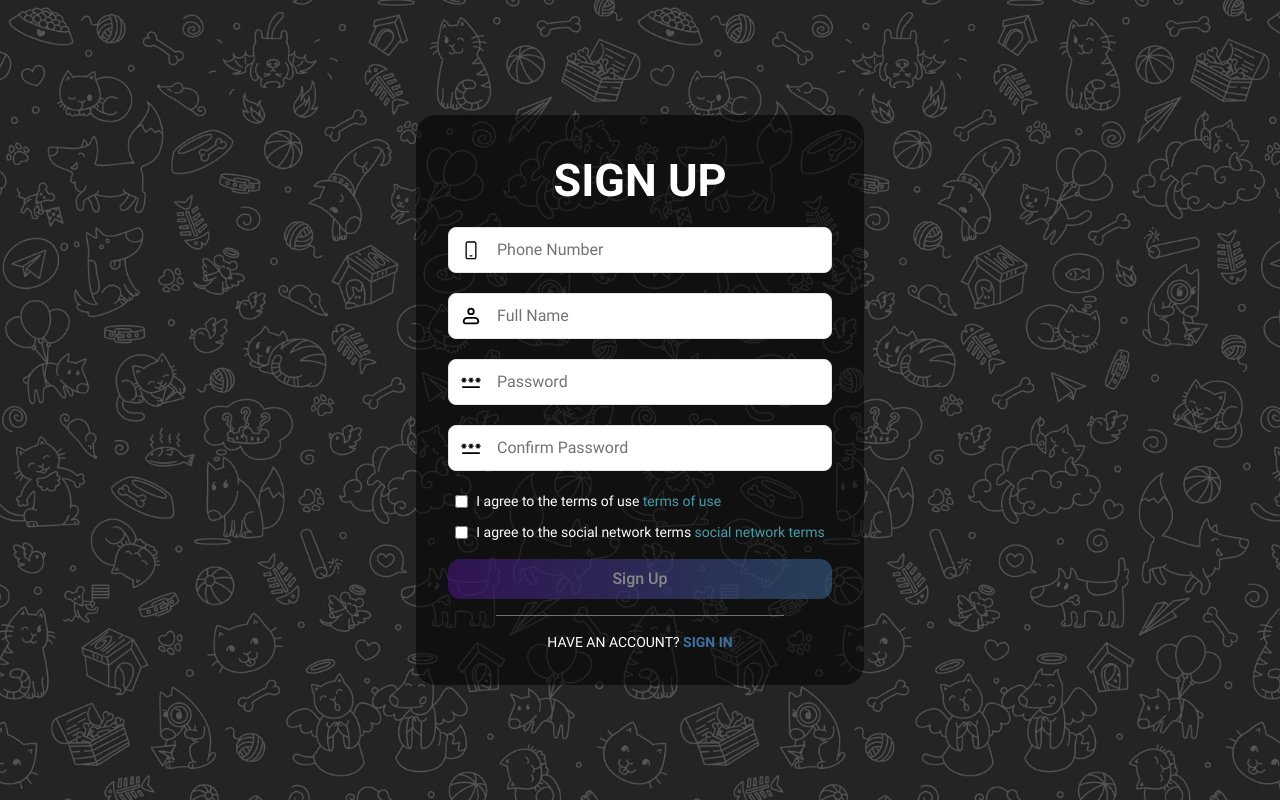
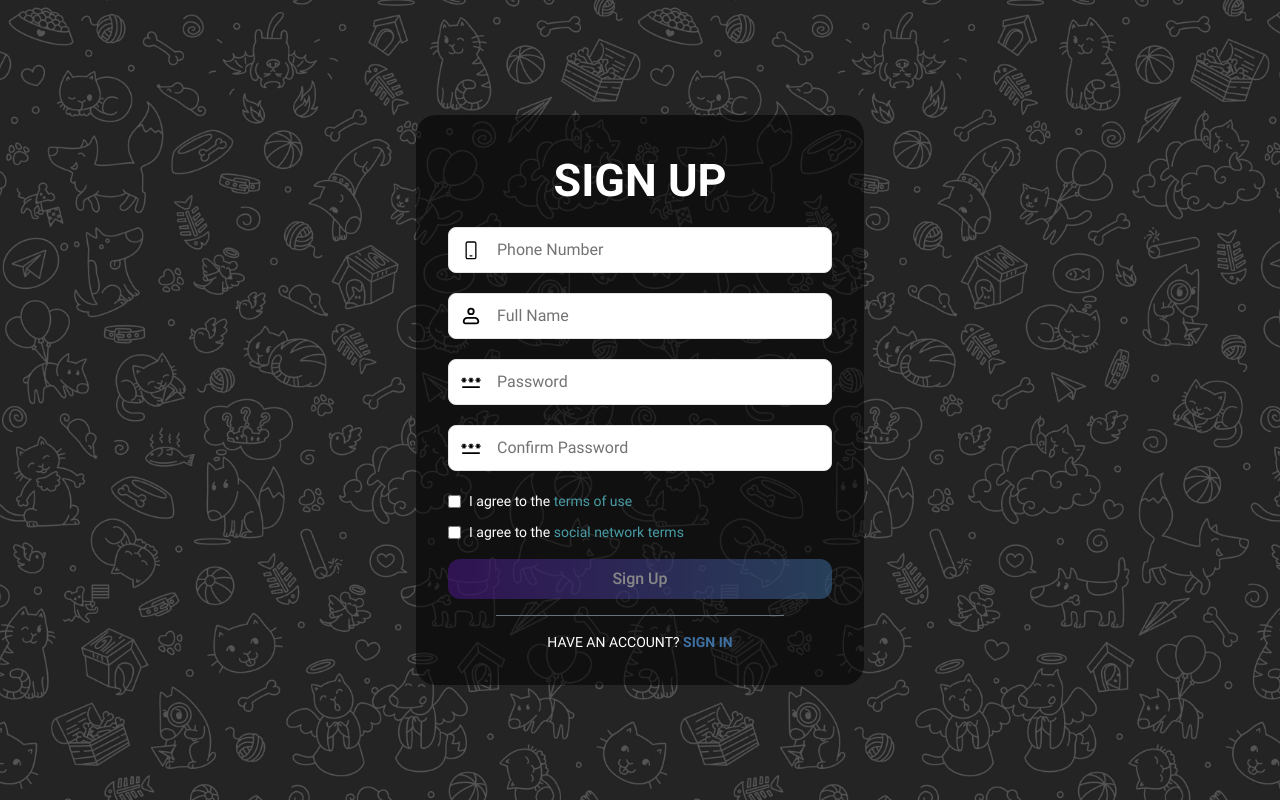
Before and after one commit to datvct/chathub-web, a Next.js app in the folder chathub-web/: page /sign-up in a window 1280 px wide. Built offline with nearby package versions, Linux system fonts and the light colour scheme.

Commit message:
Correct incorrect text from SignUp page

```diff
--- a/chathub-web/src/app/sign-up/page.tsx
+++ b/chathub-web/src/app/sign-up/page.tsx
@@ -115,7 +115,7 @@ const SignUpPage: React.FC = () => {
           />
         </div>
 
-        <div className="flex flex-col gap-2.5 mb-4">
+        <div className="w-full flex flex-col gap-2.5 mb-4">
           <div className="flex items-center">
             <input
               type="checkbox"
@@ -125,7 +125,7 @@ const SignUpPage: React.FC = () => {
               className="rounded text-pink-600 focus:ring-primary"
             />
             <label htmlFor="agreeTerms" className="ml-2 text-[14px] cursor-pointer text-white">
-              I agree to the terms of use <span className="text-[#489DA6]">terms of use</span>
+              I agree to the <span className="text-[#489DA6]">terms of use</span>
             </label>
           </div>
 
@@ -138,7 +138,7 @@ const SignUpPage: React.FC = () => {
               className="rounded bg-[#261046] text-primary focus:ring-primary"
             />
             <label htmlFor="agreeSocialTerms" className="ml-2 text-[14px] cursor-pointer text-white">
-              I agree to the social network terms <span className="text-[#489DA6]">social network terms</span>
+              I agree to the <span className="text-[#489DA6]">social network terms</span>
             </label>
           </div>
         </div>
```
